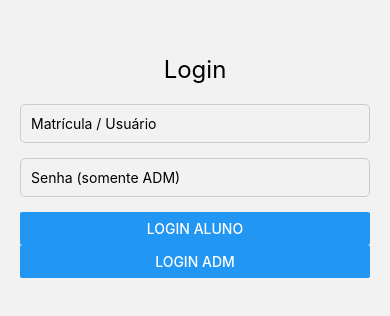
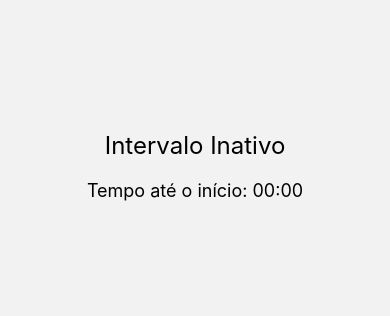
Before and after one commit to lucasweidmann/TICKET-DE-REFEICAO-SENAI, a React Native app: screen /BreakScreen in a window 390 px wide. Shown: the part 256-572 px from the top of the page. Built offline with nearby package versions, Linux system fonts and the light colour scheme.

Commit message:
ADD O STACK NAVIGATOR, ARRRUMANDO A LÓGICA DA LOGIN SCREEN E TROCANDO OS NEGÓCIO HTML PRA REACT DA BREAK SCREEN

```diff
--- a/App.js
+++ b/App.js
@@ -3,6 +3,7 @@ import { NavigationContainer } from "@react-navigation/native";
 import { createNativeStackNavigator } from "@react-navigation/native-stack";
 import LoginScreen from "./screens/LoginScreen";
 import ADMScreen from "./screens/ADMScreen";
+import BreakScreen from "./screens/BreakScreen";
 
 const Stack = createNativeStackNavigator();
 
@@ -20,6 +21,11 @@ export default function App() {
           component={ADMScreen}
           options={{ headerShown: false }}
         />
+                <Stack.Screen
+          name="BreakScreen"
+          component={BreakScreen}
+          options={{ headerShown: false }}
+        />
       </Stack.Navigator>
     </NavigationContainer>
 
--- a/screens/BreakScreen.jsx
+++ b/screens/BreakScreen.jsx
@@ -1,45 +1,53 @@
-// 5. Tela de Intervalo
-// Mostra se o intervalo está ativo.
-// Mostra o tempo restante para o intervalo começar ou acabar.
-// Usar Date para comparação com horário atual.
-
 import React, { useState, useEffect } from "react";
+import { View, Text, StyleSheet } from "react-native";
 
 const BreakScreen = () => {
   const [isBreakActive, setIsBreakActive] = useState(false);
   const [remainingTime, setRemainingTime] = useState("");
 
-  const breakStartTime = new Date(); // Replace with actual break start time
-  const breakEndTime = new Date(); // Replace with actual break end time
+  // Defina horários reais de intervalo
+  const breakStartTime = new Date();
+  breakStartTime.setHours(15, 0, 0); // exemplo: 15:00
+  const breakEndTime = new Date();
+  breakEndTime.setHours(15, 15, 0); // exemplo: 15:15
 
   useEffect(() => {
     const interval = setInterval(() => {
       const now = new Date();
       if (now >= breakStartTime && now <= breakEndTime) {
         setIsBreakActive(true);
-        const timeLeft = Math.floor((breakEndTime - now) / 1000); // Time in seconds
+        const timeLeft = Math.floor((breakEndTime - now) / 1000);
         setRemainingTime(`${Math.floor(timeLeft / 60)}m ${timeLeft % 60}s`);
       } else {
         setIsBreakActive(false);
         const timeUntilStart = Math.floor((breakStartTime - now) / 1000);
         setRemainingTime(
-          `${Math.floor(timeUntilStart / 60)}m ${timeUntilStart % 60}s`
+          timeUntilStart > 0
+            ? `${Math.floor(timeUntilStart / 60)}m ${timeUntilStart % 60}s`
+            : "00:00"
         );
       }
     }, 1000);
 
     return () => clearInterval(interval);
-  }, [breakStartTime, breakEndTime]);
+  }, []);
 
   return (
-    <div>
-      <h1>{isBreakActive ? "Intervalo Ativo" : "Intervalo Inativo"}</h1>
-      <p>
-        {isBreakActive ? "Tempo restante:" : "Tempo até o início:"}{" "}
-        {remainingTime}
-      </p>
-    </div>
+    <View style={styles.container}>
+      <Text style={styles.title}>
+        {isBreakActive ? "Intervalo Ativo" : "Intervalo Inativo"}
+      </Text>
+      <Text style={styles.time}>
+        {isBreakActive ? "Tempo restante:" : "Tempo até o início:"} {remainingTime}
+      </Text>
+    </View>
   );
 };
 
+const styles = StyleSheet.create({
+  container: { flex: 1, justifyContent: "center", alignItems: "center" },
+  title: { fontSize: 24, marginBottom: 20 },
+  time: { fontSize: 18 }
+});
+
 export default BreakScreen;
--- a/screens/LoginScreen.jsx
+++ b/screens/LoginScreen.jsx
@@ -20,7 +20,7 @@ export default function LoginScreen() {
     if (!aluno) return Alert.alert("Erro", "Matrícula inválida");
 
     await AsyncStorage.setItem("user", JSON.stringify({ tipo: "aluno", ...aluno }));
-    navigation.navigate("Location");
+    navigation.navigate("BreakScreen");
   };
 
   const handleLoginAdmin = async () => {
```
